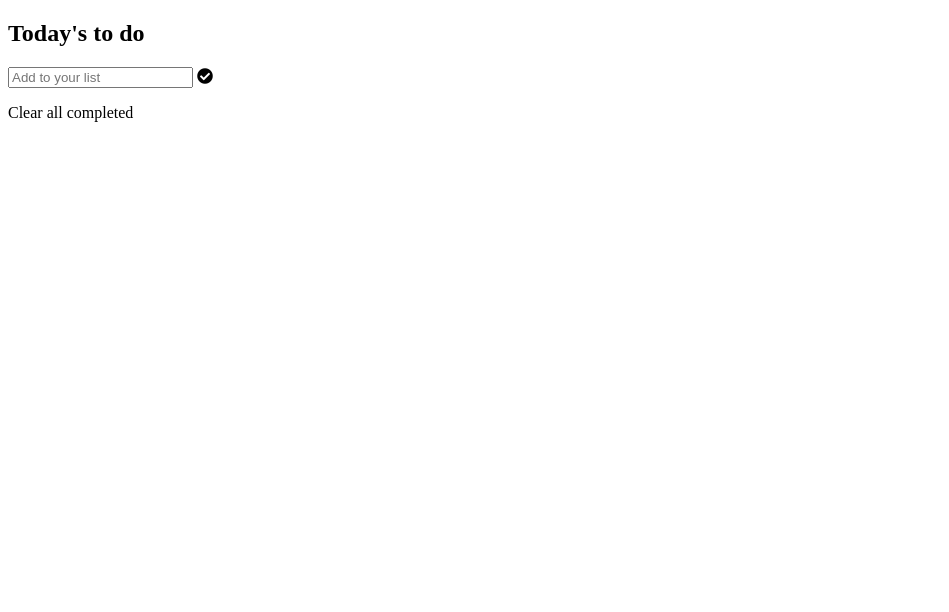
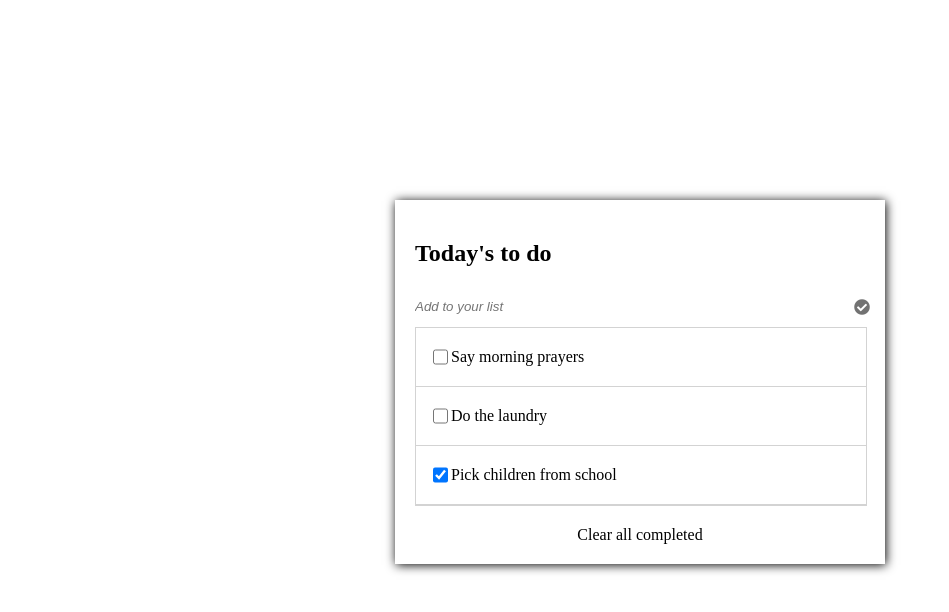
Before and after one commit to emmanuellekamwa/To-do-list, a website built with webpack: page src/index.html in a window 1280 px wide. Shown: the whole page, without its empty margins (0-949 px from the left). Built offline with nearby package versions, Linux system fonts and the light colour scheme.

Commit message:
Correct linter errors

```diff
--- /dev/null
+++ b/src/checkbox.js
@@ -0,0 +1,15 @@
+const checkboxCheck = (list, index, checkbox) => {
+  const task = list[index - 1];
+  if (task.completed) {
+    checkbox.setAttribute('checked', 'true');
+  } else {
+    checkbox.removeAttribute('checked', 'true');
+  }
+};
+
+function change(list, index) {
+  const task = list[index - 1];
+  task.completed = !task.completed;
+}
+
+export { checkboxCheck, change };
--- a/src/index.html
+++ b/src/index.html
@@ -16,5 +16,6 @@
             <ul id="list"></ul>
             <span id="completed">Clear all completed</span>
           </div>
+          <script src="./src/index.js"></script>
         </body>
   </html>
--- a/src/index.js
+++ b/src/index.js
@@ -1,10 +1,11 @@
 import './style.css';
+import { checkboxCheck, change } from './checkbox.js';
 
-const list = [
+const list = JSON.parse(localStorage.getItem('list')) || [
   {
     description: 'Say morning prayers',
     completed: false,
-        index: 3,
+    index: 1,
   },
   {
     description: 'Do the laundry',
@@ -14,6 +15,46 @@ const list = [
   {
     description: 'Pick children from school',
     completed: true,
-        index: 1,
+    index: 3,
   },
-]
+];
+
+function saveList() {
+  const myList = JSON.stringify(list);
+  localStorage.setItem('list', myList);
+}
+
+const tasks = document.getElementById('list');
+function renderList(todos) {
+  tasks.innerHTML = '';
+  todos.forEach((todo) => {
+    const { description, index } = todo;
+    const task = document.createElement('li');
+    const desc = document.createElement('p');
+    const checkbox = document.createElement('input');
+    checkbox.type = 'checkbox';
+    checkbox.setAttribute('data-index', index);
+    desc.innerText = description;
+    task.append(checkbox, desc);
+    tasks.append(task);
+    checkboxCheck(list, index, checkbox);
+  });
+}
+
+tasks.addEventListener('change', (event) => {
+  if (event.target.type === 'checkbox') {
+    change(list, Number(event.target.getAttribute('data-index')));
+    saveList();
+  }
+});
+
+function checkStorage() {
+  if (!localStorage.getItem('list')) {
+    localStorage.setItem('list', JSON.stringify(list));
+  }
+}
+
+window.onload = () => {
+  checkStorage();
+  renderList(list);
+};
--- a/src/style.css
+++ b/src/style.css
@@ -0,0 +1,85 @@
+ul {
+  display: flex;
+  flex-direction: column;
+  list-style: none;
+  border: 1px lightgray solid;
+  width: 450px;
+  justify-content: flex-start;
+  margin: 50px;
+  padding: 0;
+}
+
+#list-container {
+  display: flex;
+  flex-flow: column;
+  text-align: left;
+  margin: auto;
+  margin-top: 200px;
+  width: 450px;
+  padding: 20px;
+  box-shadow: 1px 1px 10px;
+}
+
+#list {
+  margin: 0;
+  padding: 0;
+}
+
+li {
+  display: flex;
+  align-items: center;
+  border-bottom: lightgrey solid 1px;
+  height: 2rem;
+  padding: 13px;
+}
+
+input {
+  font-style: italic;
+  border: none;
+  width: 100%;
+  height: 100%;
+}
+
+.input-container {
+  display: flex;
+  justify-content: space-between;
+  padding: 0 40px 0 0;
+}
+
+input:focus {
+  outline: none;
+}
+
+#completed {
+  margin-top: 20px;
+  cursor: pointer;
+}
+
+span {
+  display: flex;
+  justify-content: center;
+}
+
+#input-text {
+  height: 20px;
+  padding: 10px 0 10px 0;
+  border: none;
+  width: 90%;
+}
+
+input[type='checkbox'] {
+  width: 15px;
+}
+
+.fa-check-circle {
+  cursor: pointer;
+  font-size: 1em;
+  align-self: center;
+  margin-right: -45px;
+}
+
+.fas {
+  color: rgba(20, 20, 20, 0.6);
+  text-decoration: none !important;
+  text-align: center;
+}
--- a/webpack.config.js
+++ b/webpack.config.js
@@ -2,9 +2,19 @@ const path = require('path');
 const HtmlWebpackPlugin = require('html-webpack-plugin');
 
 module.exports = {
+  mode: 'development',
   entry: './src/index.js',
+  plugins: [
+    new HtmlWebpackPlugin({
+      template: './src/index.html',
+      title: 'To-do-list',
+    }),
+  ],
+  devServer: {
+    static: './dist',
+  },
   output: {
-    filename: 'index.js',
+    filename: 'main.js',
     path: path.resolve(__dirname, 'dist'),
     clean: true,
   },
@@ -17,10 +27,4 @@ module.exports = {
       },
     ],
   },
-
-  plugins: [
-        new HtmlWebpackPlugin({
-          title: 'Output Management',
-        }),
-      ],
 };
```
Also changed, not shown: package.json (+9 -0 lines), .eslintrc.json (added), .github/workflows/linters.yml (added), .stylelintrc.json (added), README.md, dist/index.html, dist/index.js, 2 other files. Lines whose indentation alone changed are shown as unchanged.
